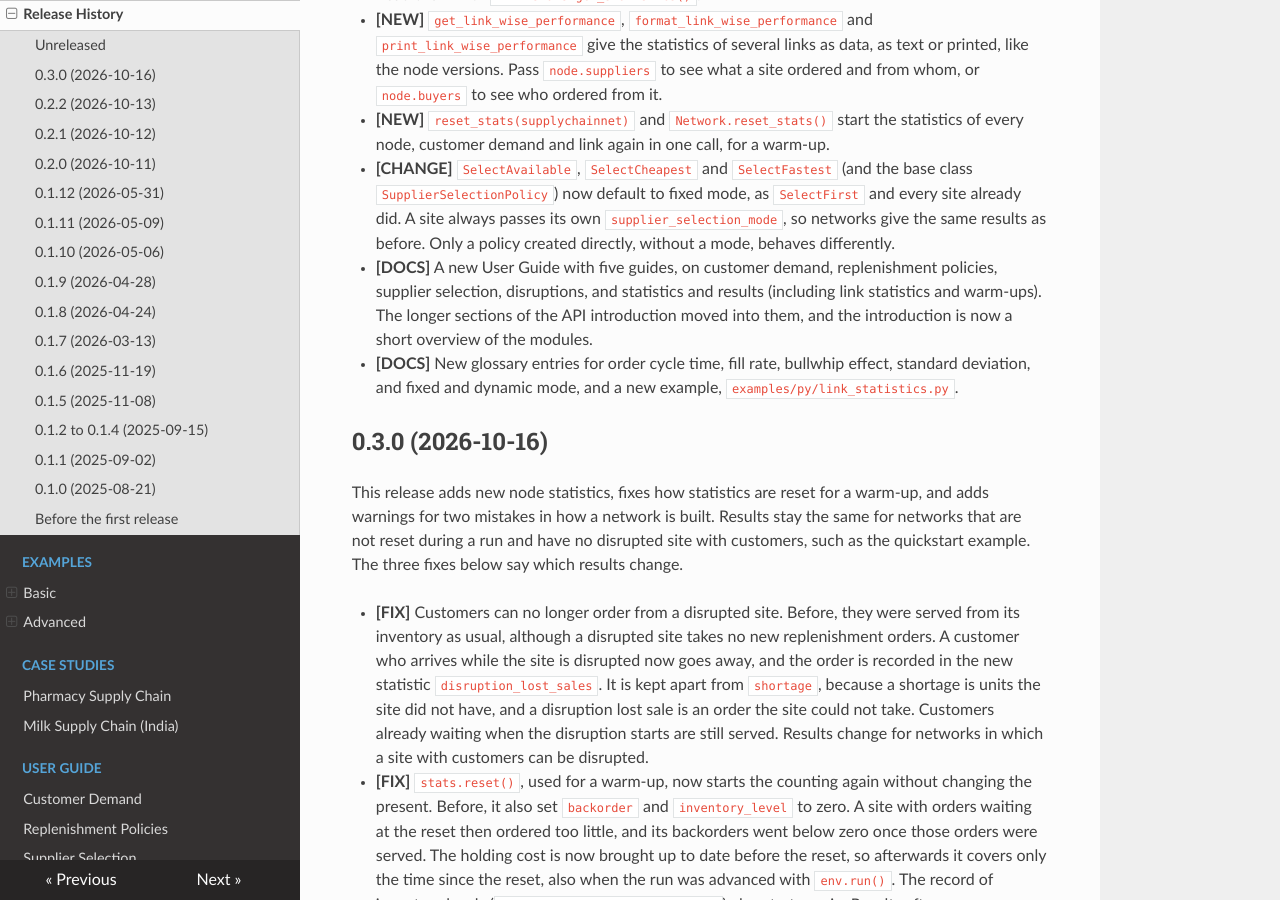
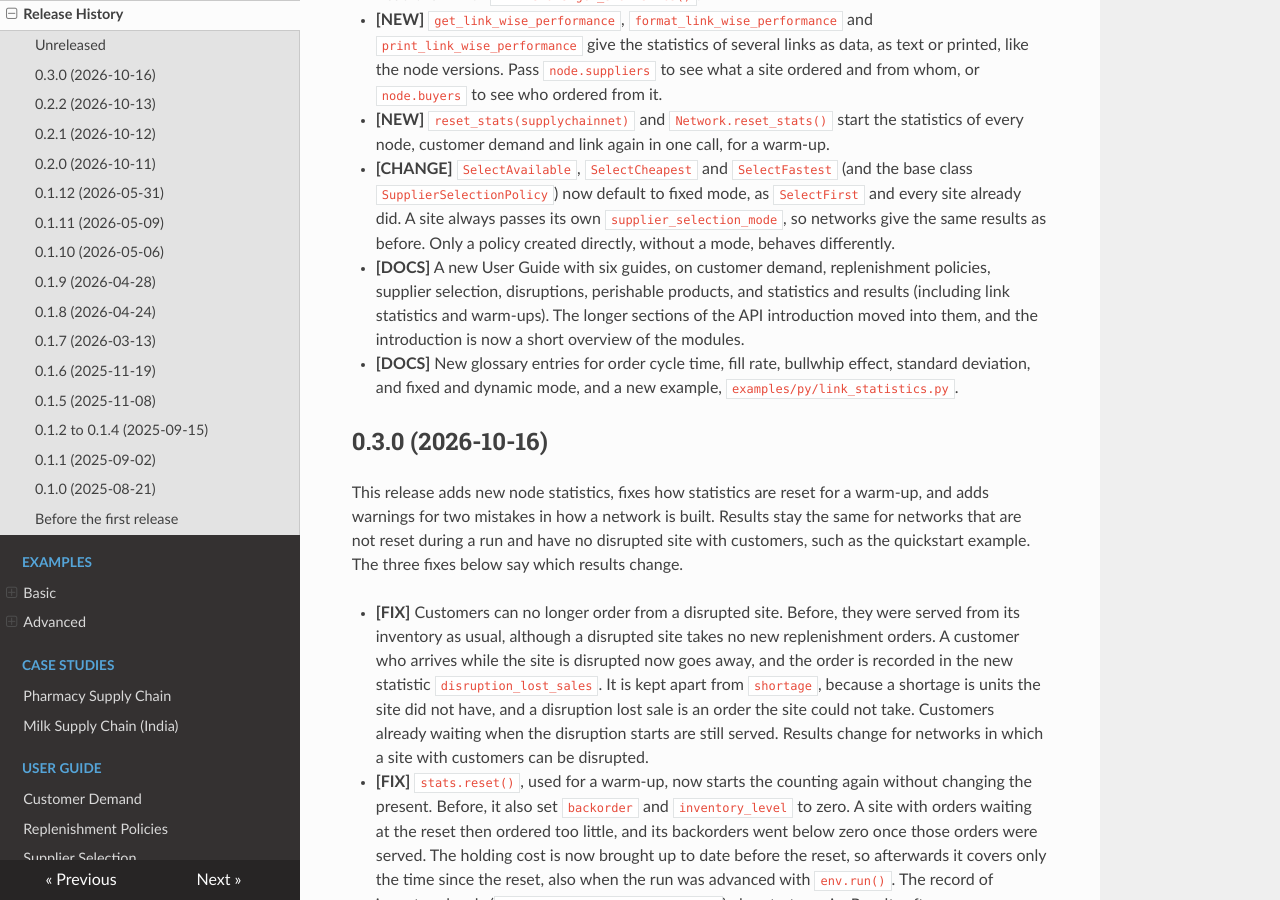
Before and after one commit to SupplyChainSimulation/SupplyNetPy, an MkDocs documentation site: the page built from docs/changelog.md, in a window 1280 px wide and 900 px high, scrolled down 570 px. Built offline with MkDocs 1.6.1, drawn with Linux system fonts in a browser that asks for light colours; nearby versions of some CDN libraries.

Commit message:
Perishable Products guide
How a perishable product behaves depends on settings spread over several
classes: the shelf life of each site, where manufacturing dates come from,
and how batches move from site to site. The new guide puts them together,
starting from a dairy whose milk keeps for 5 days.

- docs/guide/perishable-products.md: making a product perishable, where
  each batch gets its manufacturing date, oldest units first, when units
  expire (including units whose shelf life ends in transit), expired units
  in the statistics and costs, and choosing replenishment settings for a
  perishable product. Every stated behaviour was checked by running it
- Added to the User Guide nav after Disruptions, and listed in api-intro.md
- CHANGELOG Unreleased entry and CLAUDE.md list the six guides

Co-Authored-By: Claude Opus 5.5 <noreply@anthropic.com>

```diff
--- a/CHANGELOG.md
+++ b/CHANGELOG.md
@@ -33,9 +33,10 @@ each link.
   `SelectFirst` and every site already did. A site always passes its own
   `supplier_selection_mode`, so networks give the same results as before. Only
   a policy created directly, without a mode, behaves differently.
-* **[DOCS]** A new User Guide with five guides, on customer demand,
-  replenishment policies, supplier selection, disruptions, and statistics and
-  results (including link statistics and warm-ups). The longer sections of the API introduction moved
+* **[DOCS]** A new User Guide with six guides, on customer demand,
+  replenishment policies, supplier selection, disruptions, perishable
+  products, and statistics and results (including link statistics and
+  warm-ups). The longer sections of the API introduction moved
   into them, and the introduction is now a short overview of the modules.
 * **[DOCS]** New glossary entries for order cycle time, fill rate, bullwhip
   effect, standard deviation, and fixed and dynamic mode, and a new example,
--- a/mkdocs.yml
+++ b/mkdocs.yml
@@ -34,6 +34,7 @@ nav:
     - Replenishment Policies: guide/replenishment-policies.md
     - Supplier Selection: guide/supplier-selection.md
     - Disruptions: guide/disruptions.md
+    - Perishable Products: guide/perishable-products.md
     - Statistics and Results: guide/statistics.md
   - API Reference:
       - Introduction: api-reference/api-intro.md
```
Also changed, not shown: CLAUDE.md (+1 -1 lines), docs/api-reference/api-intro.md (+1 -0 lines), docs/guide/perishable-products.md (added, +56 -0 lines).
